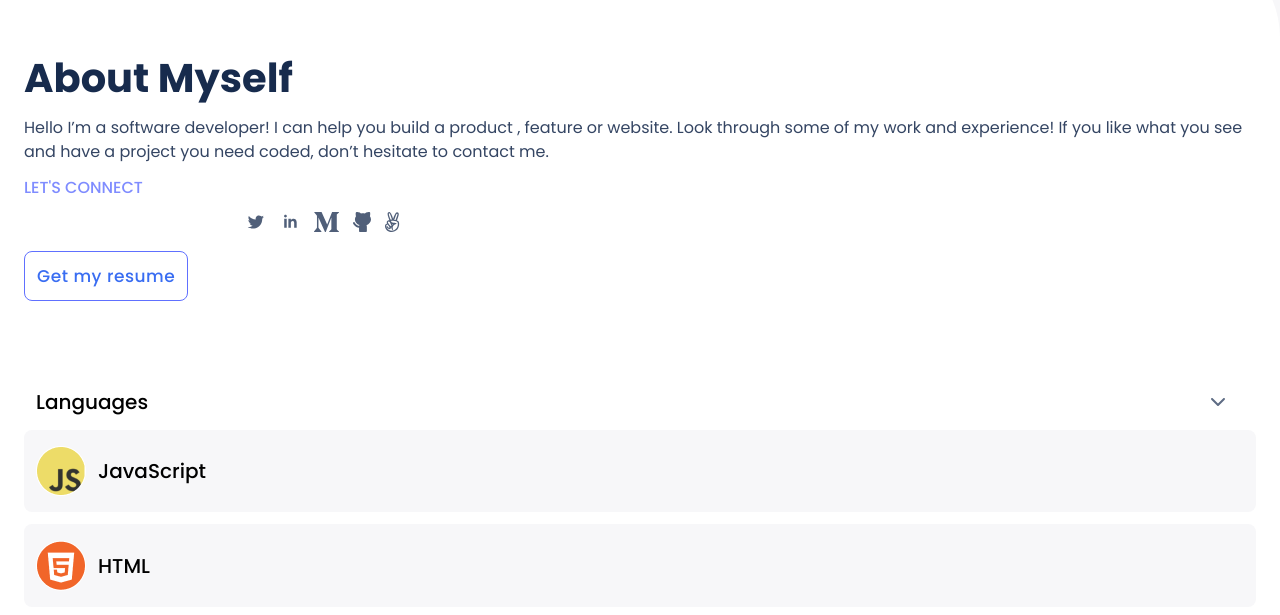
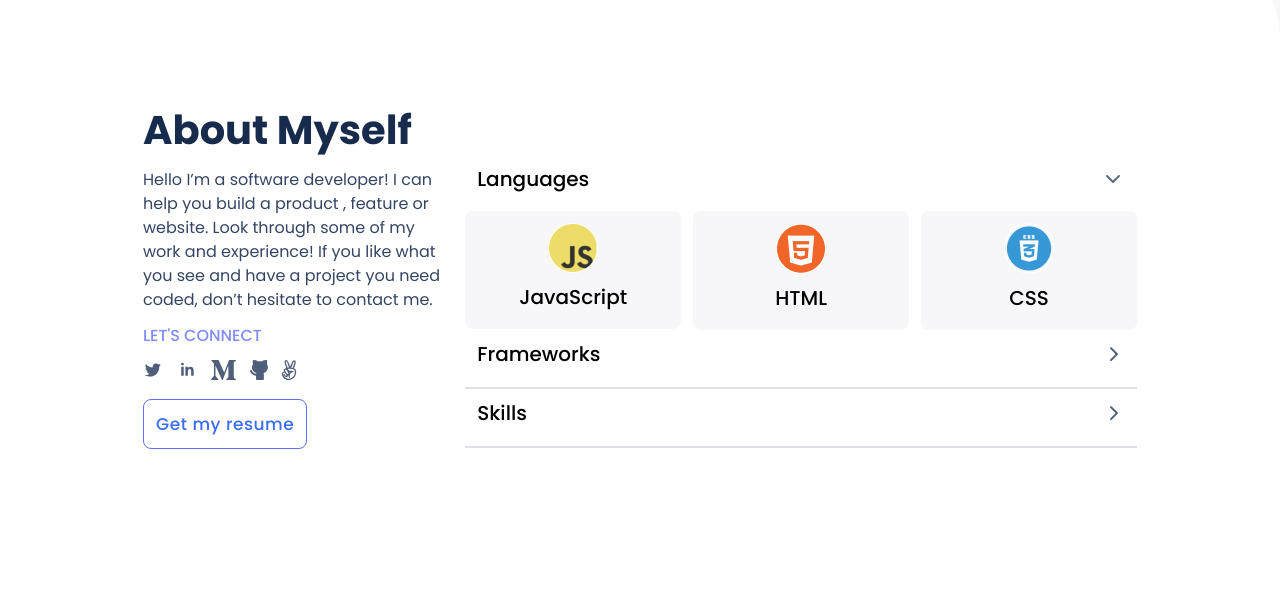
Before and after one commit to Estete9/Fullstack-Portfolio, a plain HTML site: page index.html in a window 1280 px wide. Shown: the part 3725-4340 px from the top of the page. Drawn offline with Linux system fonts and the light colour scheme.

Commit message:
Implement desktop media query for desktop in the about myself section

```diff
--- a/style.css
+++ b/style.css
@@ -512,4 +512,52 @@ li div p {
   .tags {
     margin: 40px 0;
   }
+
+  #about-container {
+    flex-direction: row;
+    padding: 166px 143px;
+  }
+
+  #about .primary-text {
+    font-size: 40px;
+    font-weight: 700;
+    line-height: 52px;
+  }
+
+  #about p:first-of-type {
+    font-size: 16px;
+    font-weight: 400;
+    line-height: 24px;
+  }
+
+  #about > p + p {
+    font-size: 16px;
+    font-style: normal;
+    font-weight: 500;
+    line-height: 24px;
+  }
+
+  #about {
+    max-width: 30%;
+  }
+
+  #about .socials {
+    margin-left: 0;
+  }
+
+  #languages-list {
+    flex-direction: row;
+  }
+
+  .language {
+    flex: 1;
+  }
+
+  .language div {
+    flex-direction: column;
+    text-align: center;
+  }
+  .skill div:first-of-type {
+    padding: 12px 12px 20px 12px;
+  }
 }
```
